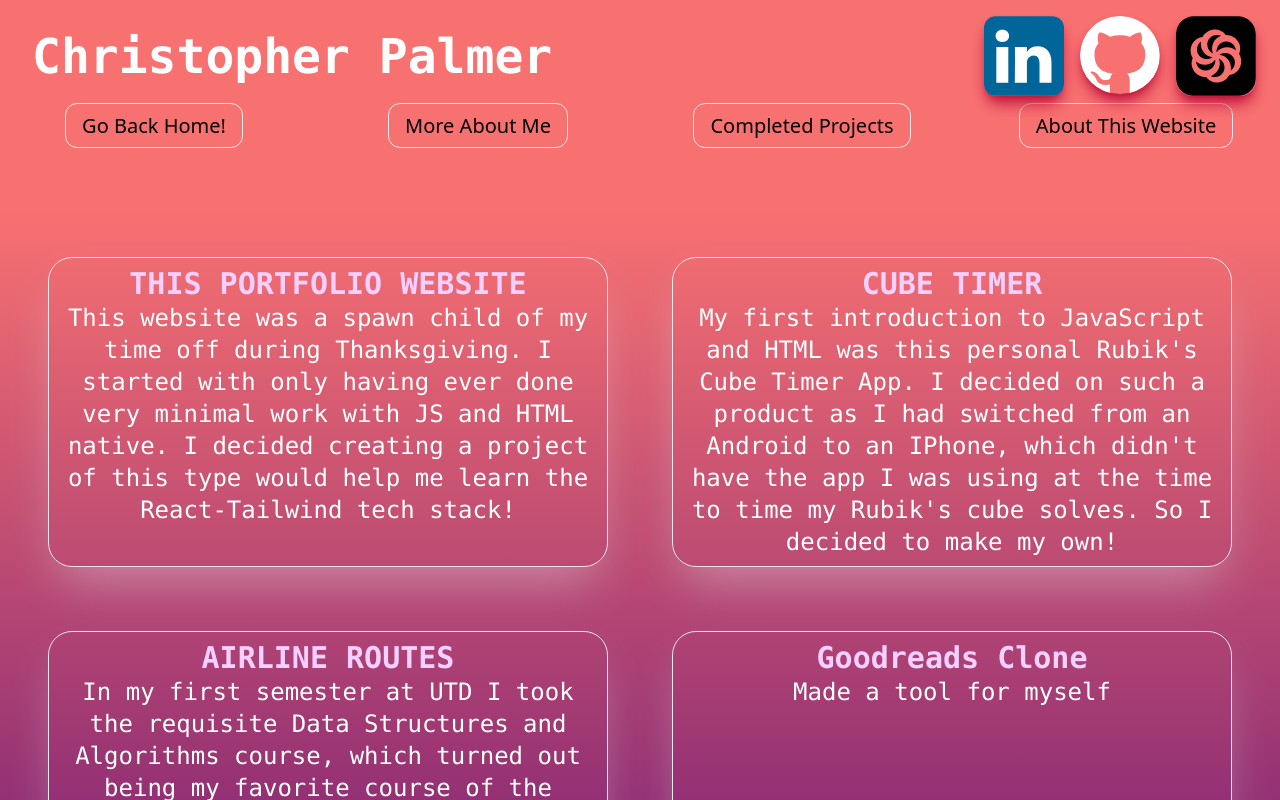
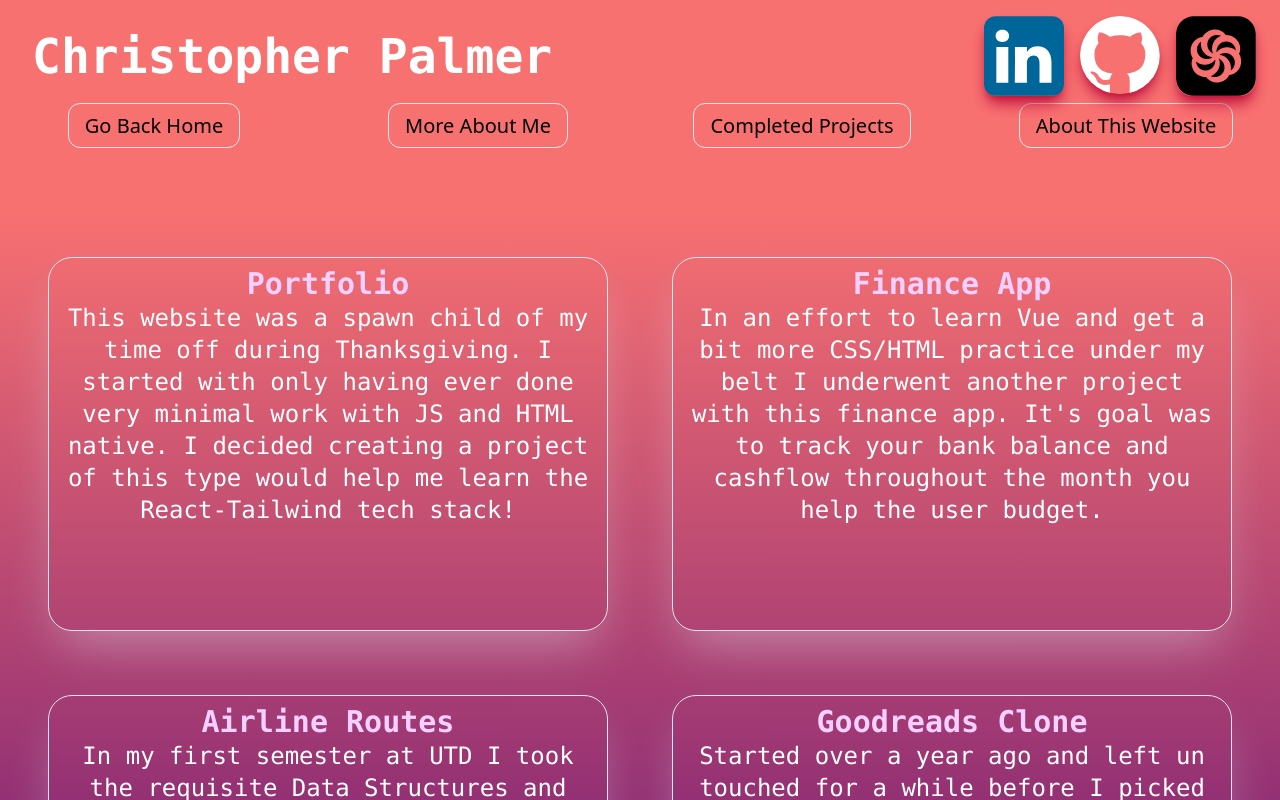
Before and after one commit to cjpalmer330/Personal-website, a React (Create React App) app: page /Projects in a window 1280 px wide. Shown: the top 800 px of the page. Built offline with nearby package versions, Linux system fonts and the light colour scheme.

Commit message:
update projects page
need to add a page for finance

```diff
--- a/public/index.html
+++ b/public/index.html
@@ -9,7 +9,7 @@
       name="description"
       content="Web site created using create-react-app"
     />
-    <title>Profile</title>
+    <title>Chris Palmer</title>
   </head>
   <body>
     <noscript>You need to enable JavaScript to run this app.</noscript>
--- a/src/Pages/Home.js
+++ b/src/Pages/Home.js
@@ -13,7 +13,8 @@
           <div className="shadow-2xl shadow-slate-200/40 rounded-3xl p-12">
             <h3 className='font-mono text-white font-bold text-center text-2xl'> Welcome to my Website!</h3>
             <h3 className="text-xl">
-              This is some sample text to be in the bio position of my website next to my profile picture I am just rambling some shit so that I can see the spacing and how it looks next to the image and all that shit you know what I mean.
+            &lt;-- I'm this guy!<br></br>
+            I hope you find what you're looking for here and get in touch with me!
             </h3>
           </div>
           <div className='font-mono text-white font-bold text-xl flex justify-center'>
--- a/src/Pages/Projects.js
+++ b/src/Pages/Projects.js
@@ -14,20 +14,21 @@
             to="/Projects/PersonalWebsite"
             >
             <h3 className="text-3xl font-bold text-fuchsia-200 ">
-              THIS PORTFOLIO WEBSITE
+              Portfolio
             </h3>
             <h1>
               This website was a spawn child of my time off during Thanksgiving. I started with only having ever done very minimal work with JS and HTML native. I decided creating a project of this type would help me learn the React-Tailwind tech stack!
             </h1>
           </Link>
           <Link
-            className="pt-2 pb-2 pl-4 pr-4 border shadow-2xl shadow-slate-200/40 rounded-3xl"
+            className="pt-2 pb-2 pl-4 pr-4 border shadow-2xl hover:scale-105 shadow-slate-200/40 rounded-3xl transition-all duration-300"
+            to="/Projects"
           >
           <h3 className="text-3xl font-bold text-fuchsia-200 ">
-            CUBE TIMER
+            Finance App
           </h3>
           <h1>
-            My first introduction to JavaScript and HTML was this personal Rubik's Cube Timer App. I decided on such a product as I had switched from an Android to an IPhone, which didn't have the app I was using at the time to time my Rubik's cube solves. So I decided to make my own!
+            In an effort to learn Vue and get a bit more CSS/HTML practice under my belt I underwent another project with this finance app. It's goal was  to track your bank balance and cashflow throughout the month you help the user budget.
           </h1>
           </Link>
           <Link
@@ -35,7 +36,7 @@
             to="/Projects/FlightPlanner"
           >
             <h3 className="text-3xl font-bold text-fuchsia-200 ">
-              AIRLINE ROUTES
+              Airline Routes
             </h3>
             <h1>
               In my first semester at UTD I took the requisite Data Structures and Algorithms course, which turned out being my favorite course of the year.Not only because of my amazing professor, but also because I was able to apply our in course topics to write an Airline flight planner!
@@ -49,7 +50,7 @@
               Goodreads Clone
             </h3>
             <h1>
-              Made a tool for myself
+              Started over a year ago and left un touched for a while before I picked it back up, my goodreads clone was a tool that I wanted. Much like most of my project ideas, they spawn out of necessity. I wanted a form of goodreads that showed me more statistics and information about the books I read. Simply as a curiosity exercise.
             </h1>
           </Link>
         </div>
--- a/src/Social-bar.js
+++ b/src/Social-bar.js
@@ -54,7 +54,7 @@
               className="pt-2 pb-2 pl-4 pr-4 border rounded-xl bg-transparent hover:bg-red-300 hover:transition-all duration-200"
               to="/"
               >
-                Go Back Home!
+                Go Back Home
               </Link>
             </li>
             <li className='inline-block mt-2 mb-2 mr-4 ml-4 w-full'>
```
